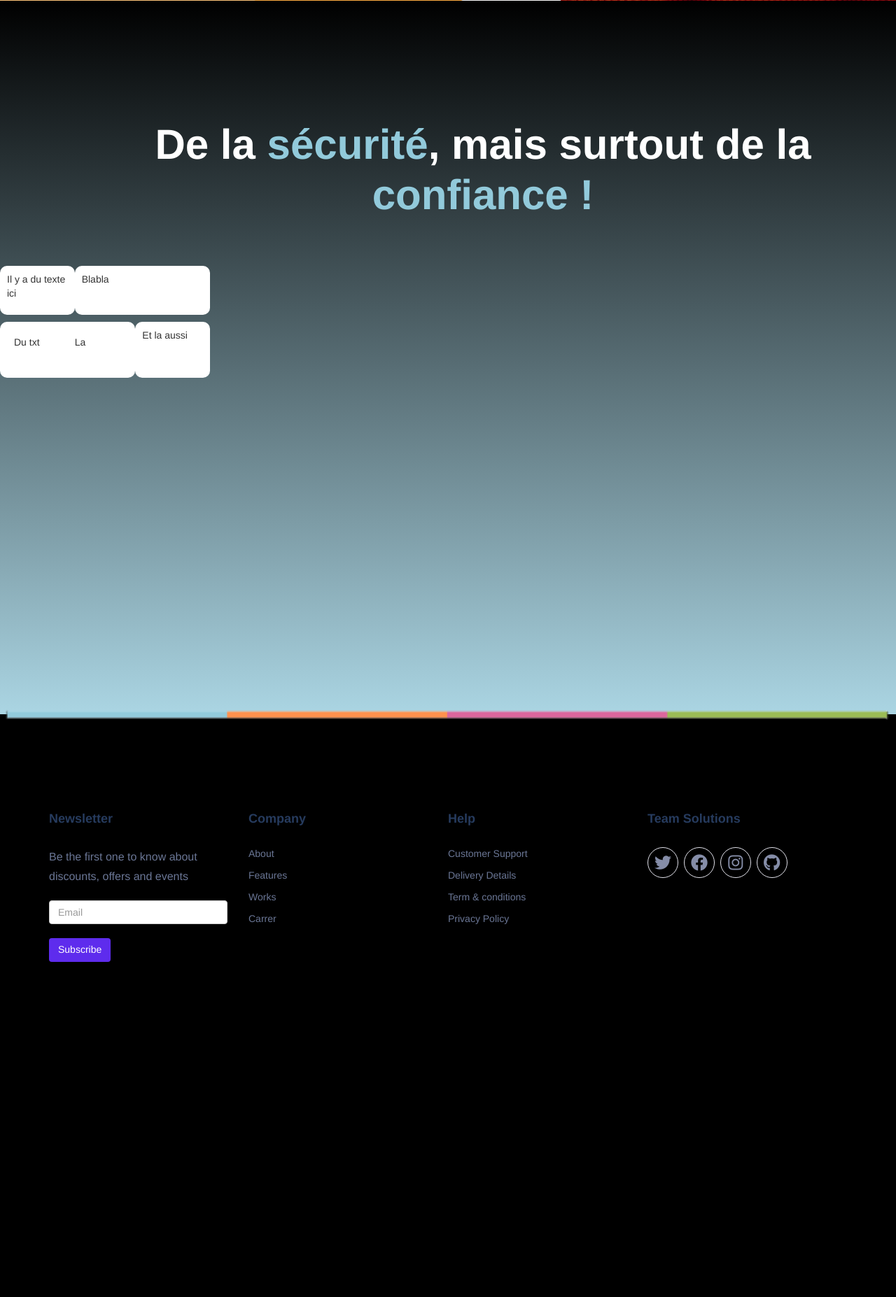
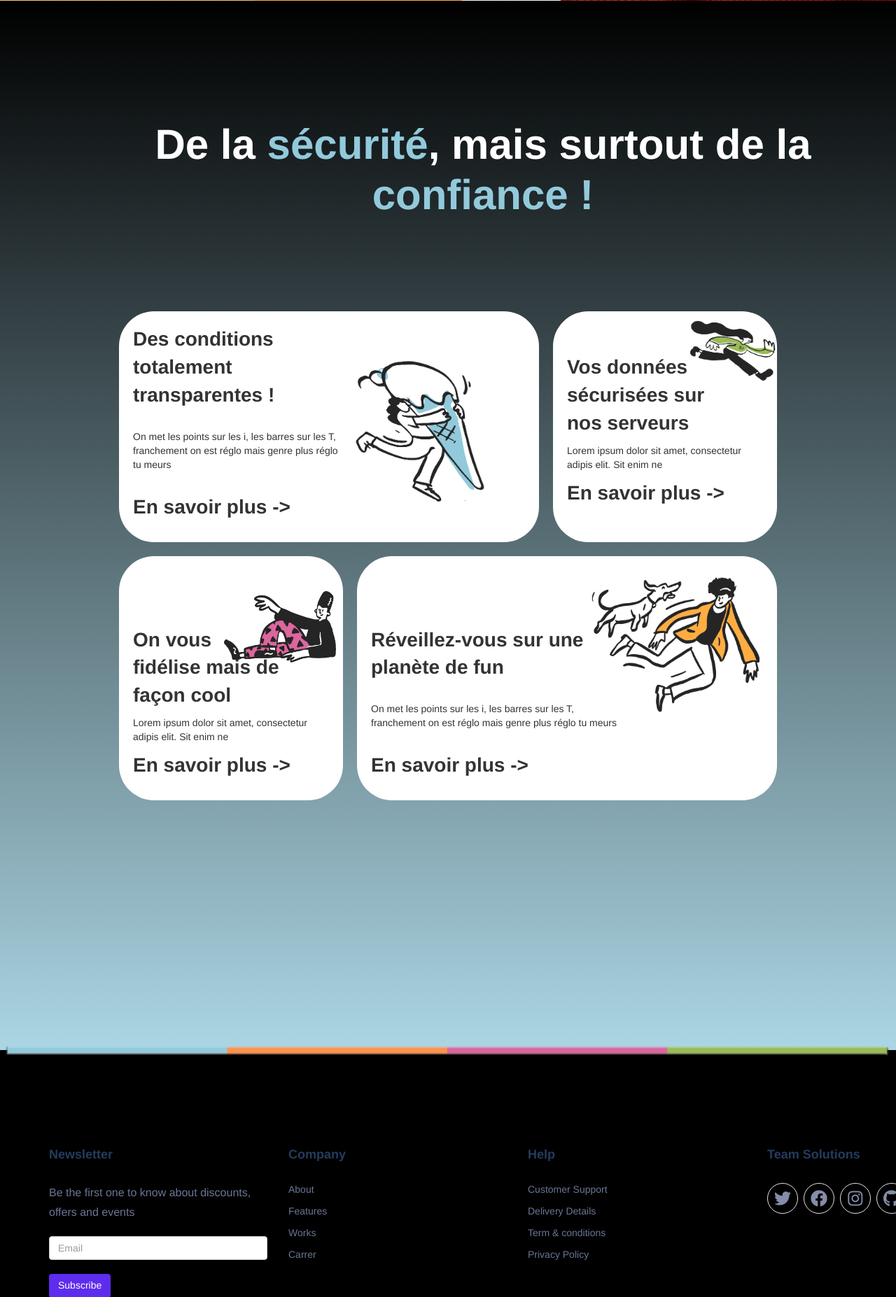
Before and after one commit to Manghyunie/aboclear, a PHP site: page / in a window 1280 px wide. Shown: the part 764-2618 px from the top of the page at 70% size. Before the commit the page ends 2139 px from the top, so only its background shows below. Run offline with PHP 8.4, Linux system fonts and the light colour scheme; some libraries are stand-ins or nearby versions.

Commit message:
correction div

```diff
--- a/index.php
+++ b/index.php
@@ -30,47 +30,92 @@
   display: flex;
   flex-direction: column;
   justify-content: center;
-      justify-content: center;
   align-items: center;
-      width: 300px;
-      height: 300px;
+  width: 800px;
+  height: 600px;
+  margin: 0 auto;
 }
 
 .row {
   display: flex;
   justify-content: space-between;
-      width: 100%;
+  width: 120%;
+}
+
+.first-div,
+.second-div {
+  padding: 20px;
+  text-align: left;
+  border-radius: 50px;
+  background-color: white;
+  margin: 10px;
+  position: relative;
 }
 
 .first-div {
-      flex: 1;
-      padding: 10px;
-      border-radius: 10px;
-      background-color: white;
-      margin-bottom: 10px;
+  flex: 2;
+  width: 70%; /* Réduire la largeur horizontale */
 }
 
 .second-div {
-      flex: 2;
-      padding: 10px;
-      border-radius: 10px;
-      background-color: white;
-      margin-bottom: 10px;
+  flex: 1;
+  width: 50%; /* Réduire la largeur horizontale */
 }
 
-    .nested-div {
-      display: flex;
-      justify-content: space-between;
-      width: 100%;
+.first-div strong,
+.second-div strong {
+  font-size: 28px;
 }
 
-    .nested-div > div {
-      flex: 1;
+.first-div p,
+.second-div p {
+  font-size: 14px;
+  position: relative;
+}
+
+.sub-div {
+  width: 50%;
+  float: left;
+  box-sizing: border-box;
   padding: 10px;
-      border-radius: 10px;
-      background-color: white;
-      margin-bottom: 10px;
 }
+
+.sub-div p {
+  margin: 0;
+}
+
+.first-div img,
+.second-div img {
+  position: absolute;
+  top: 0;
+  right: 0;
+  max-width: 40%;
+  height: auto;
+}
+.ajust {
+  position: absolute;
+  top: 0;
+  right: 0;
+  max-width: 55% !important;
+  height: auto;
+}
+.ajust2 {
+  position: absolute;
+  top: 50px !important;
+  right: 10px !important;
+  max-width: 50% !important;
+  height: auto;
+}
+.ajust3 {
+  position: absolute;
+  top: 30px !important;
+  right: 25px !important;
+  max-width: 40% !important;
+  height: auto;
+}
+
+
+
   </style>
 
 
@@ -115,6 +160,7 @@
       <span class="index-text-normal">Comparateur mis à jour <strong>hebdomadairement</strong></span>
     </div>
     <div class="index-page-title">
+
       Recherchez<br>
       <span class="index-highlight">l'abonnement</span> qui vous<br>
       intéresse !
@@ -146,31 +192,50 @@
       De la <span class="index-highlight2">sécurité</span>, mais surtout de la<br>
       <span class="index-highlight2">confiance !</span>
     </div>
+    <br><br><br><br><br><br><br><br><br>
     <div class="main-div">
   <div class="row">
     <div class="first-div">
-        <p>Il y a du texte ici</p>
+    <img class="ajust" src="images/categorie1.png" alt="Image 1">
+      <p><strong>Des conditions<br>
+        totalement<br>
+        transparentes !</strong></p><br>
+      <p>On met les points sur les i, les barres sur les T,<br>
+        franchement on est réglo mais genre plus réglo<br>
+        tu meurs</p><br>
+      <p><strong>En savoir plus -></strong></p>
     </div>
     <div class="second-div">
-        <p>Blabla</p>
+    <img src="images/categorie2.png" alt="Image 2">
+    <br><br><p><strong>Vos données<br>
+        sécurisées sur<br>
+        nos serveurs</strong></p>
+      <p>Lorem ipsum dolor sit amet, consectetur<br>
+        adipis elit. Sit enim ne</p>
+      <p><strong>En savoir plus -></strong></p>
     </div>
   </div>
   <div class="row">
     <div class="second-div">
-        <div class="nested-div">
-          <div>
-            <p>Du txt</p>
+    <img class="ajust2" src="images/categorie3.png" alt="Image 3">
+    <br><br><br><br><p><strong>On vous<br>
+        fidélise mais de<br>
+        façon cool</strong></p>
+      <p>Lorem ipsum dolor sit amet, consectetur<br>
+        adipis elit. Sit enim ne</p>
+      <p><strong>En savoir plus -></strong></p>
     </div>
-          <div>
-            <p>La</p>
+      <div class="first-div">
+      <img class="ajust3" src="images/categorie4.png" alt="Image 4">
+      <br><br><br><br><p><strong>Réveillez-vous sur une<br>
+          planète de fun</strong></p><br>
+        <p>On met les points sur les i, les barres sur les T,<br>
+          franchement on est réglo mais genre plus réglo tu meurs</p><br>
+        <p><strong>En savoir plus -></strong></p>
       </div>
   </div>
 </div>
-      <div class="first-div">
-        <p>Et la aussi</p>
-      </div>
-    </div>
-  </div>
+
     <br><br><br><br><br><br><br><br><br><br><br><br><br><br><br><br><br><br><br><br><br>
   </div>
   <img class="index-separator-image" src="images/separator.png">
--- a/style.css
+++ b/style.css
@@ -542,4 +542,19 @@ a:hover {
 
 .index-highlight2 {
   color: #92CADB;
+}
+
+.index-page-title-category {
+  text-align: left;
+  font-size: 60px;
+  font-weight: bold;
+  color: #000000;
+  margin-top: 150px;
+  margin-left: 100px;
+  line-height: 1.2;
+}
+
+.ravancee-section1 {
+  background-image: url("images/blue_background.png");
+  background-size: cover;
 }/*# sourceMappingURL=style.css.map */
--- a/style.scss
+++ b/style.scss
@@ -594,3 +594,18 @@ a:hover {
 .index-highlight2 {
     color: #92CADB;
 }
+
+.index-page-title-category {
+    text-align: left;
+    font-size: 60px;
+    font-weight: bold;
+    color: #000000;
+    margin-top: 150px;
+    margin-left: 100px;
+    line-height: 1.2;
+}
+
+.ravancee-section1 {
+    background-image: url("images/blue_background.png");
+    background-size: cover;
+}
```
Also changed, not shown: ravancee.php (added, +64 -0 lines), recherche.php (deleted, +0 -118 lines), images/blue_background.png (added), images/categorie1.png (added), images/categorie2.png (added), images/categorie3.png (added), images/categorie4.png (added), 1 other file. Lines whose indentation alone changed are shown as unchanged.
